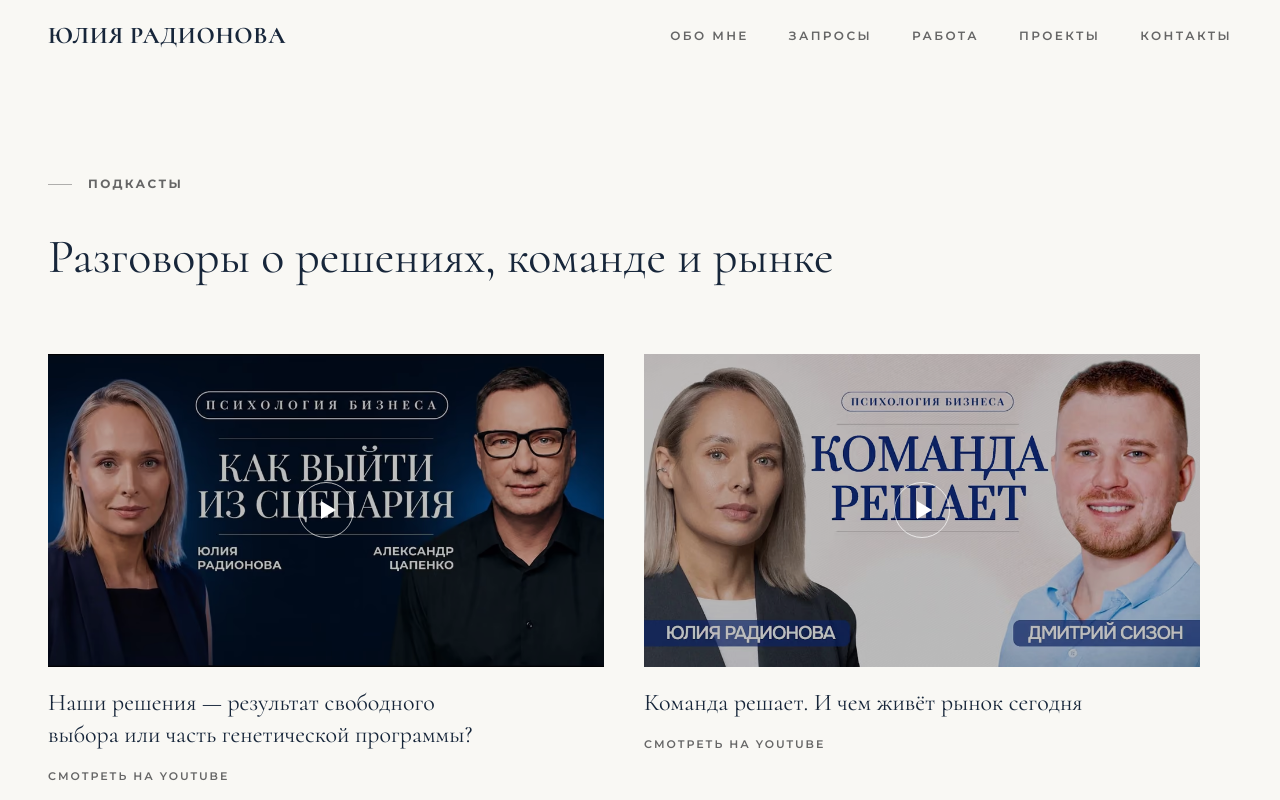
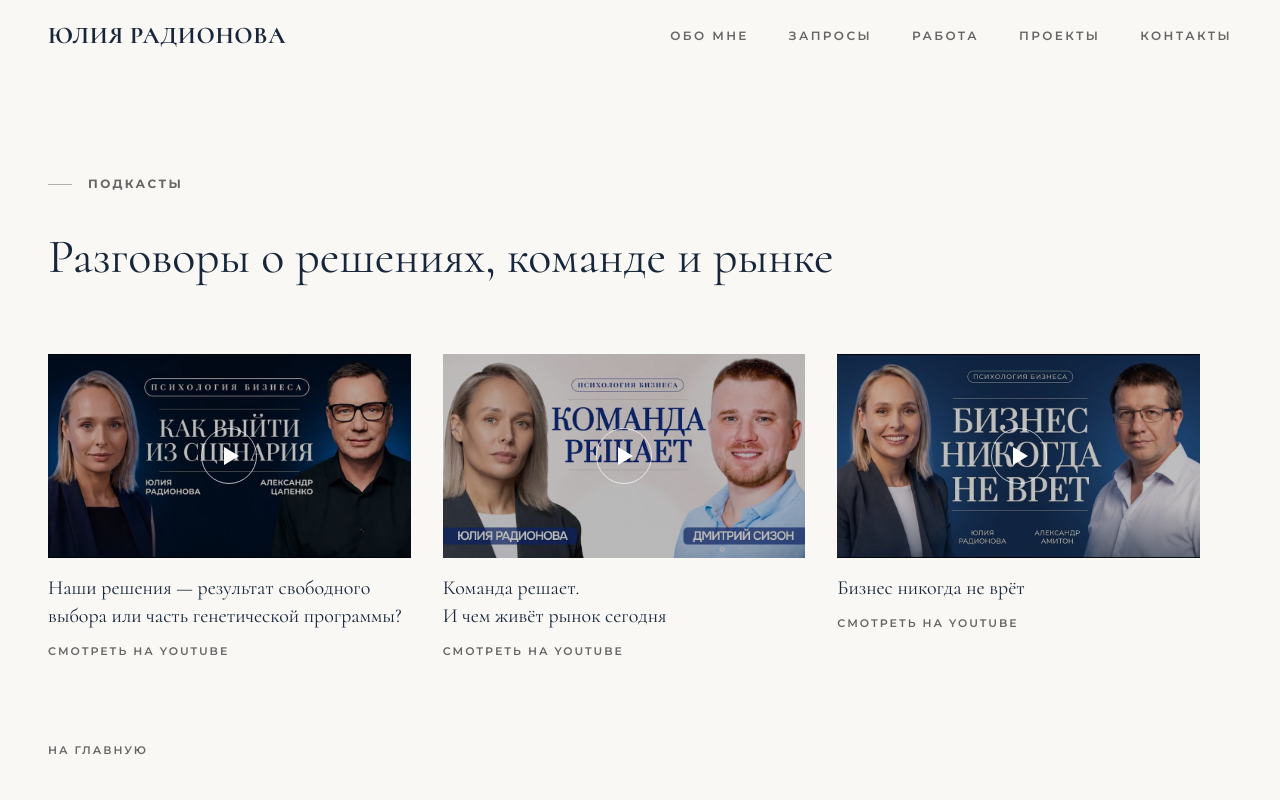
Before and after one commit to stnslv-lxsn/mandolinistonline, a Next.js app: page /podcast in a window 1280 px wide. Shown: the top 800 px of the page. Built offline with nearby package versions, Linux system fonts and the light colour scheme.

Commit message:
style: podcast episodes three in a row on /podcast
Two columns from md, three from lg; smaller episode titles.

Co-Authored-By: Claude Opus 5.5 <noreply@anthropic.com>
Claude-Session: https://claude.ai/code/session_01SmZzA3WVcJ8ARF8Zu4ptSu

```diff
--- a/src/app/podcast/page.tsx
+++ b/src/app/podcast/page.tsx
@@ -24,13 +24,13 @@ export default function PodcastPage() {
           {formatTypography(podcastHeading)}
         </h1>
 
-        <div className="grid grid-cols-1 lg:grid-cols-2 gap-x-10 gap-y-12 max-w-6xl">
+        <div className="grid grid-cols-1 md:grid-cols-2 lg:grid-cols-3 gap-x-8 gap-y-10 max-w-6xl">
           {podcast.map((episode) => {
             const title = formatTypography(episode.title);
             return (
               <article key={episode.slug} id={episode.slug} className="min-w-0 scroll-mt-32">
                 <VideoEmbed title={title} poster={episode.poster} vkOid={episode.vkOid} vkId={episode.vkId} />
-                <h2 className="font-serif text-xl md:text-2xl mt-5 mb-3 text-ink text-balance">
+                <h2 className="font-serif text-lg md:text-xl mt-4 mb-2 text-ink text-balance">
                   {title}
                 </h2>
                 <a
```
